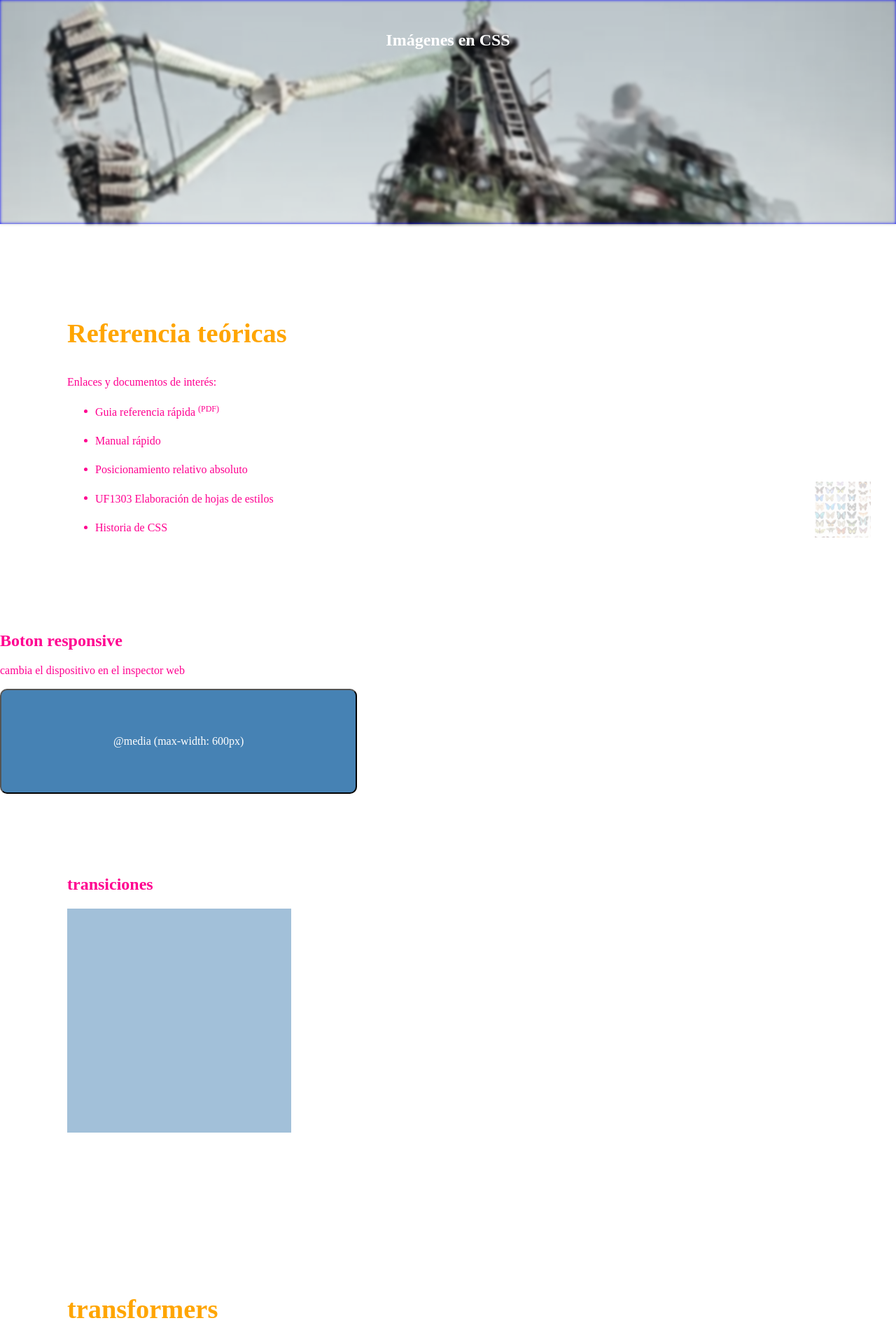
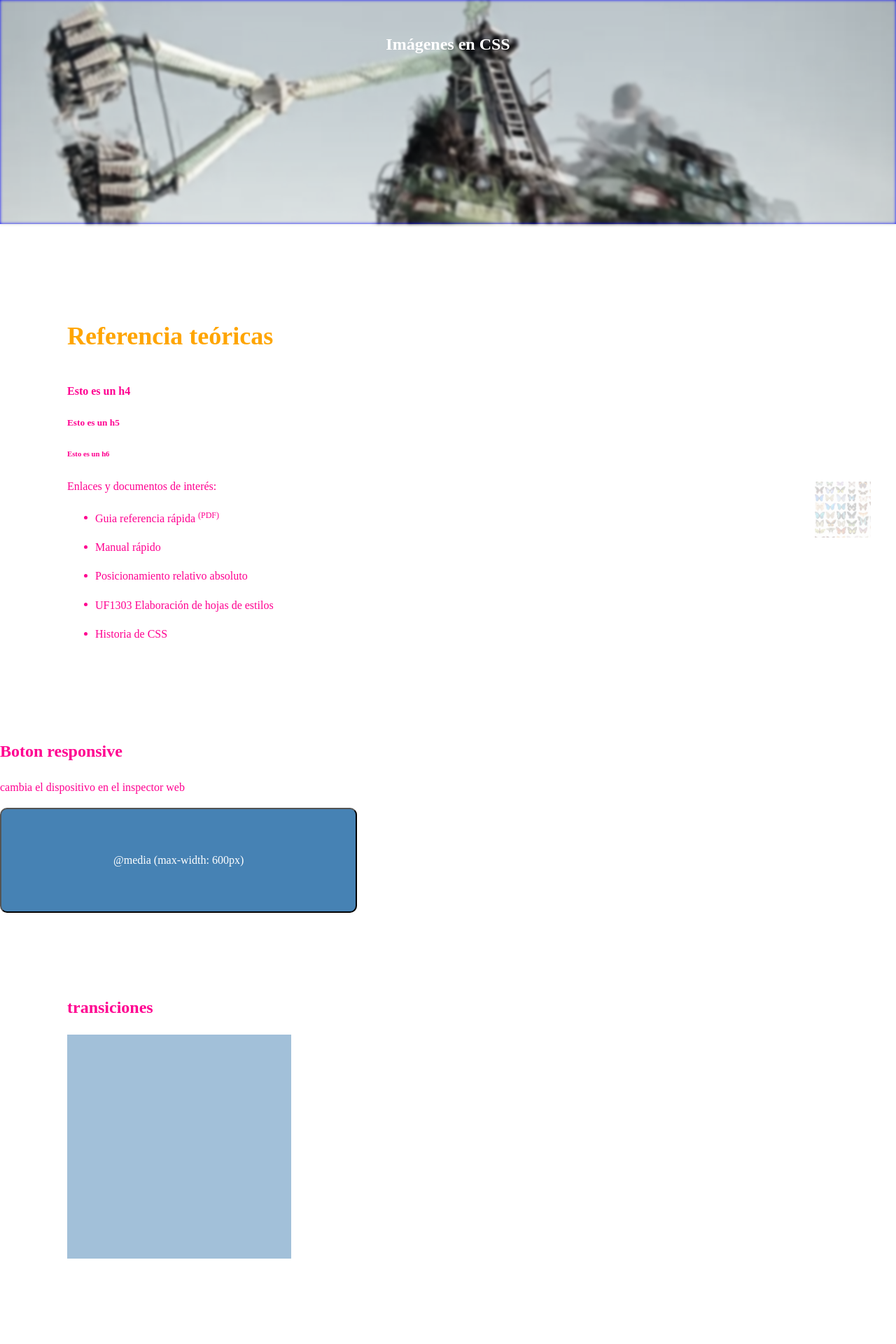
Before and after one commit to KF033/Flexbox, a PHP site: page / in a window 1280 px wide. Shown: the top 1920 px of the page at 70% size. Run offline with PHP 8.4, Linux system fonts and the light colour scheme.

Commit message:
Añadi font size h1,h2,h3h4,h5,h6,titulo

```diff
--- a/assets/css/estilos.css
+++ b/assets/css/estilos.css
@@ -21,16 +21,39 @@ figure {
     margin: 0;
 }
 
+html {
+    font-size: 16px;
+    & body {
+        line-height: 1.6;
+    }
+
+    p,
+    ul,
+    ol,
+    li,
+    a {
+        font-style: (1rem, 0.95rem + 0.25vw, 1.125rem);
+    }
+}
+h2 {
+    font-size: var();
+}
+
 h3 {
     font-size: clamp(1.5rem, 1.25rem + 1.25vw, 2.25rem);
     font-size: clamp(2rem, 1.5rem + 2.5vw, 3.5rem);
     font-size: clamp(1.5rem, 1.1rem + 2vw, 3rem);
     font-size: 3vw;
-    font-size: clamp(1.5rem, 1.2rem+1.5vw, 2.25rem);
+    font-size: clamp(1.5rem, 1.2rem + 1.5vw, 2.25rem);
 
     color: var(--color-4);
 }
 
+figcaption,
+small,
+footer ul li a {
+    font-size: var(--font-size-mini);
+}
 .agua {
     position: relative;
     /* background-color: lime; */
--- a/assets/css/imagenes.css
+++ b/assets/css/imagenes.css
@@ -34,6 +34,7 @@ ul.galeria {
         & figure.img-before {
             width: 100%;
             height: 100%;
+            overflow: hidden;
         }
     }
 }
--- a/assets/css/variables.css
+++ b/assets/css/variables.css
@@ -1,5 +1,21 @@
 :root {
+    /* Font Size */
+    --font-size-m: clamp(1rem, 0.95rem + 0.25vw, 1.125rem);
+    --font-size-s: clamp(0.875rem, 0.83rem + 0.2vw, 1rem);
+
+    /* h2 */
+    --font-size-xxxl: clamp(2.25rem, 1.6rem + 3.2vw, 4.5rem);
+    /* h3 */
+    --font-size-xxl: clamp(1.6rem, 1.4rem + 1.5vw, 2.4rem);
+    /* h4 */
+    --font-size-xl: clamp(1.4rem, 1.2rem + 1.5vw, 2.2rem);
+    /* h5 */
+    --font-size-l: clamp(1.2rem, 1rem + 1.5vw, 2rem);
+    /* h6 */
+    /* --font-size-m */
+
     /* Colores del sitio */
+
     --color-1: steelblue;
     --color-2: pink;
     --color-3: violet;
--- a/index.html
+++ b/index.html
@@ -42,6 +42,9 @@
                 </header>
                 <article>
                     <h3>Referencia teóricas</h3>
+                    <h4>Esto es un h4</h4>
+                    <h5>Esto es un h5</h5>
+                    <h6>Esto es un h6</h6>
 
                     <p>Enlaces y documentos de interés:<s></s></p>
                     <ul class="enlaces">
```
